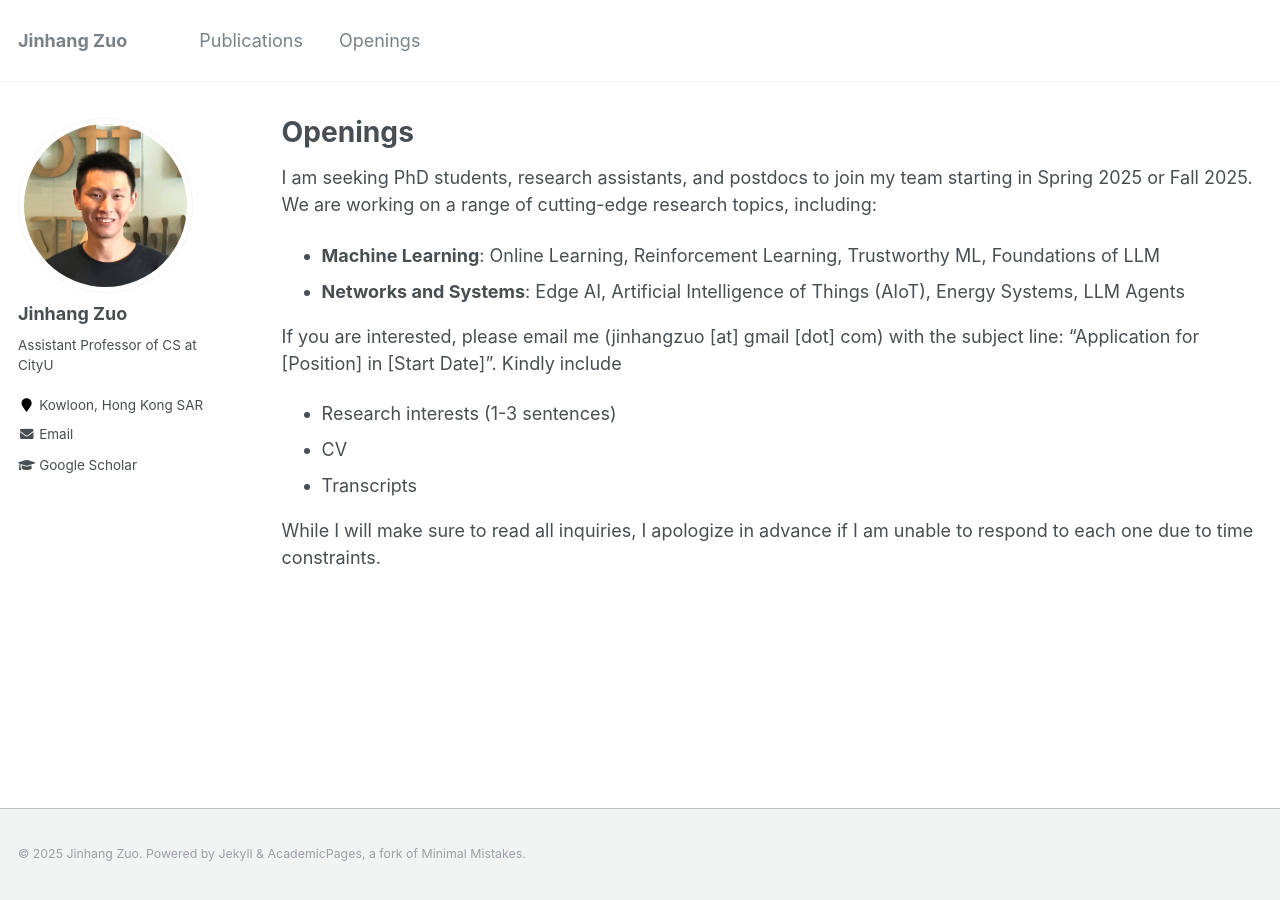
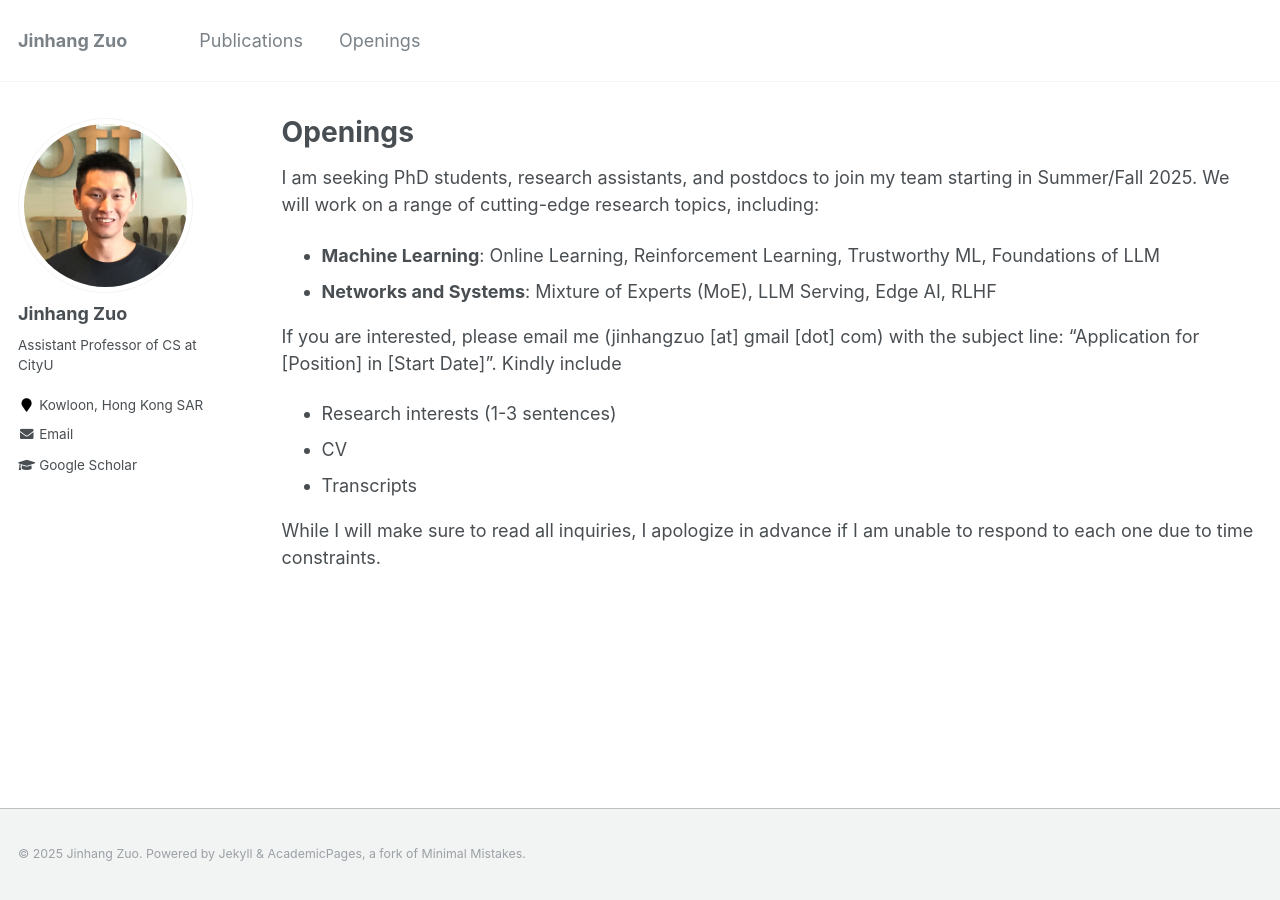
Before and after one commit to jhzuo/jhzuo.github.io, a Jekyll site: the page built from _pages/openings.md, in a window 1280 px wide. Built offline with Jekyll 4.4.1, drawn with Linux system fonts in a browser that asks for light colours.

Commit message:
Update openings.md

```diff
--- a/_pages/openings.md
+++ b/_pages/openings.md
@@ -5,9 +5,9 @@ permalink: /openings/
 author_profile: true
 ---
 
-I am seeking PhD students, research assistants, and postdocs to join my team starting in Spring 2025 or Fall 2025. We are working on a range of cutting-edge research topics, including:
+I am seeking PhD students, research assistants, and postdocs to join my team starting in Summer/Fall 2025. We will work on a range of cutting-edge research topics, including:
 - **Machine Learning**: Online Learning, Reinforcement Learning, Trustworthy ML, Foundations of LLM
-- **Networks and Systems**: Edge AI, Artificial Intelligence of Things (AIoT), Energy Systems, LLM Agents
+- **Networks and Systems**: Mixture of Experts (MoE), LLM Serving, Edge AI, RLHF
 
 If you are interested, please email me (jinhangzuo [at] gmail [dot] com) with the subject line: “Application for [Position] in [Start Date]”. Kindly include
 - Research interests (1-3 sentences)
```
